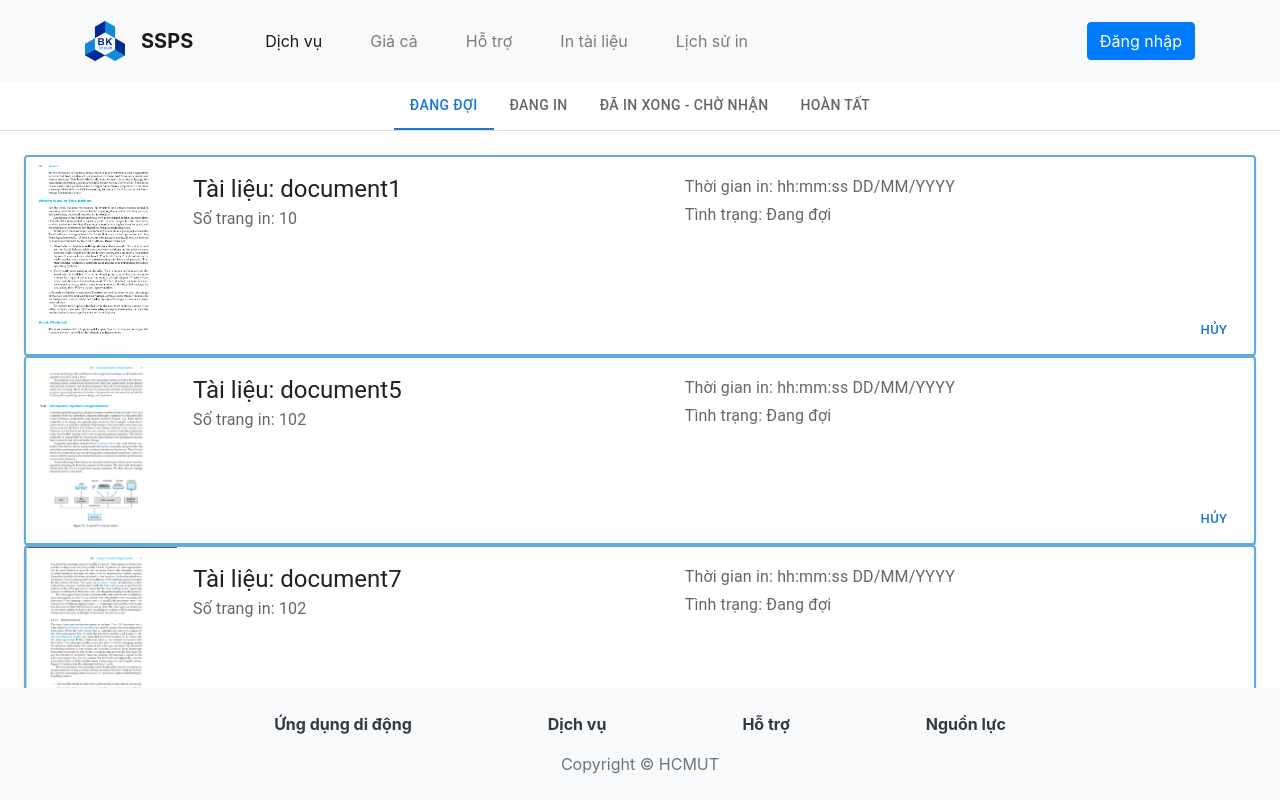
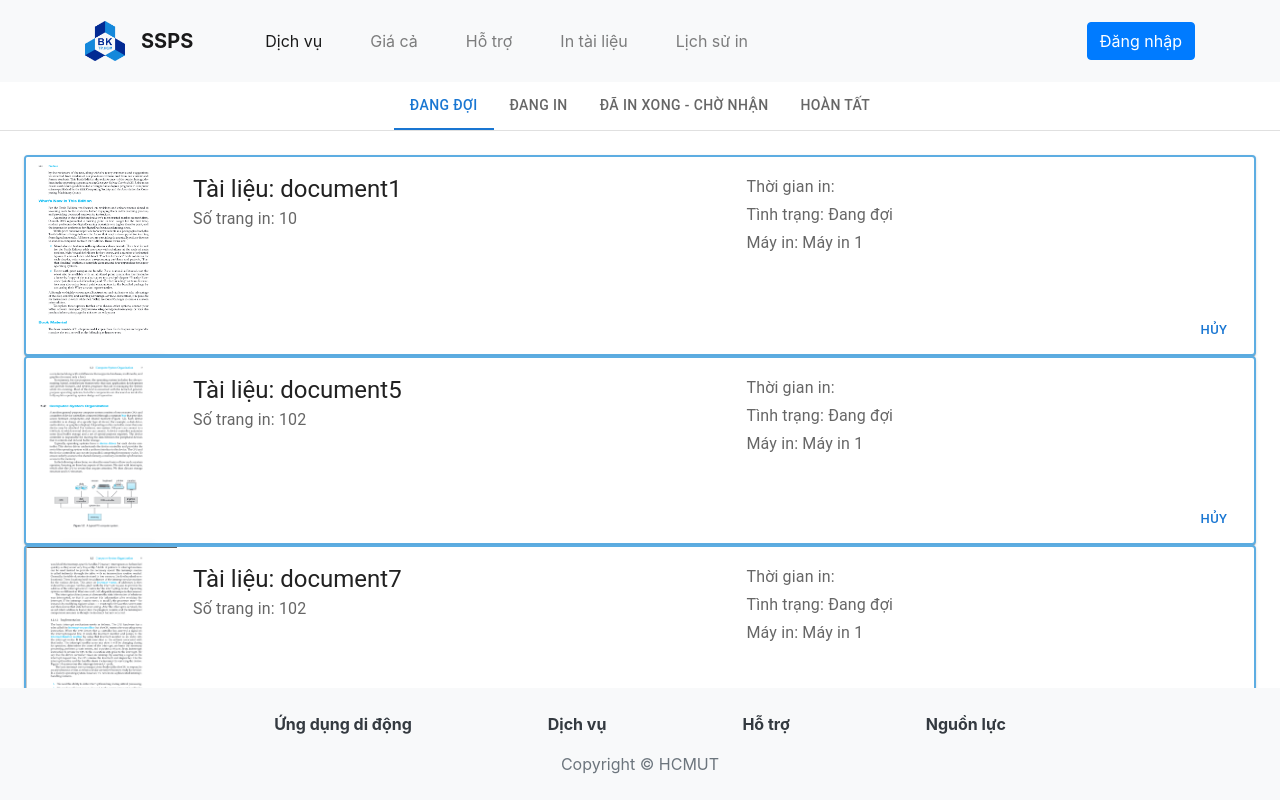
Before and after one commit to chinhan1405/printingapp_react, a React (Create React App) app: page /printHis in a window 1280 px wide. Shown: the top 812 px of the page. Built offline with nearby package versions, Linux system fonts and the light colour scheme.

Commit message:
Printing Track

```diff
--- a/src/printTrack/Tablist.js
+++ b/src/printTrack/Tablist.js
@@ -7,6 +7,10 @@ import TabPanel from '@mui/lab/TabPanel';
 import Card from '@mui/material/Card';
 import CardContent from '@mui/material/CardContent';
 import Typography from '@mui/material/Typography';
+import Dialog from '@mui/material/Dialog';
+import DialogTitle from '@mui/material/DialogTitle';
+import DialogContent from '@mui/material/DialogContent';
+import DialogActions from '@mui/material/DialogActions';
 
 import MyDialog from './printResult';
 
@@ -88,7 +92,6 @@ function OrderCard({document}) {
   return (
     <div>
     <Card sx={{ display: 'flex', flexDirection: 'row', border: '2px solid #5DADE2'}}
-          onClick =  {handleClickOpen}
           onMouseEnter={handleMouseEnter}
           onMouseLeave={handleMouseLeave}
           style={{ backgroundColor: hover ? 'lightgray' : 'white' }}
@@ -111,22 +114,41 @@ function OrderCard({document}) {
           </Box>
           <Box sx={{ flex: '1 1 auto' }}>
             <Typography variant="subtitle1" color="text.secondary" component="div">
-              Thời gian in: hh:mm:ss DD/MM/YYYY
+              Thời gian in: {document.printStart}
             </Typography>
             <Typography variant="subtitle1" color="text.secondary" component="div">
               Tình trạng: {document.state}
+            </Typography>
+            <Typography variant="subtitle1" color="text.secondary" component="div">
+              Máy in: {document.printer}
             </Typography>
 
           </Box>
         </CardContent>
         <Box sx={{ display: 'flex', justifyContent: 'flex-end', p: 1 }}>
           {
-          document.state == "Đang đợi" ? <Button size="small">Hủy</Button> : null
+          document.state == "Đang đợi" ? <Button size="small" onClick =  {handleClickOpen}>Hủy</Button> : null
           }
         </Box>
       </Box>
     </Card>
-    {/* <MyDialog open={open} handleClose={handleClose} document={document}/> */}
+    <Dialog
+        open={open}
+        onClose={handleClose}
+      >
+        <DialogTitle>
+          {"Xác nhận xóa lệnh"}
+        </DialogTitle>
+        <DialogContent>
+          Bạn chắc chắn muốn xóa yêu cầu này?
+        </DialogContent>
+        <DialogActions>
+          <Button onClick={handleClose}>Đồng ý</Button>
+          <Button onClick={handleClose} autoFocus>
+            Hủy
+          </Button>
+        </DialogActions>
+      </Dialog>
     </div>
 
   );
@@ -141,21 +163,27 @@ var waitingDoc = [
     "date" : "2015-01-01 00:00:00",
     "pages" : 10,
     "ava" : "img/fileAva/img1.png",
-    "state": "Đang đợi"
+    "state": "Đang đợi",
+    "printStart": null,
+    "printer": "Máy in 1"
   },
   {
     "name" : "document5",
     "date" : "2015-01-01 00:00:00",
     "pages" : 102,
     "ava" : "img/fileAva/img5.png",
-    "state": "Đang đợi"
+    "state": "Đang đợi",
+    "printStart": null,
+    "printer": "Máy in 1"
   },
   {
     "name" : "document7",
     "date" : "2015-01-01 00:00:00",
     "pages" : 102,
     "ava" : "img/fileAva/img7.png",
-    "state": "Đang đợi"
+    "state": "Đang đợi",
+    "printStart": null,
+    "printer": "Máy in 1"
   }
 ]
 var printingDoc = [
@@ -164,8 +192,9 @@ var printingDoc = [
     "date" : "2015-01-01 00:00:00",
     "pages" : 102,
     "ava" : "img/fileAva/img2.png",
-    "state": "Đang in"
-
+    "state": "Đang in",
+    "printStart": "2023-11-16 00:00:00",
+    "printer": "Máy in 1"
 
   }
 ]
@@ -176,14 +205,20 @@ var readyDoc = [
     "date" : "2015-01-01 00:00:00",
     "pages" : 10123,
     "ava" : "img/fileAva/img4.png",
-    "state": "Đã in xong"
+    "state": "Đã in xong",
+    "printStart": "2023-11-16 15:20:00",
+    "printer": "Máy in 1"
+
   },
   {
     "name" : "document6",
     "date" : "2015-01-01 00:00:00",
     "pages" : 10123,
     "ava" : "img/fileAva/img6.png",
-    "state": "Đã in xong"
+    "state": "Đã in xong",
+    "printStart": "2023-11-16 00:00:00",
+    "printer": "Máy in 1"
+
   }
 ]
 
@@ -194,21 +229,27 @@ var completedDoc = [
       "date" : "2015-01-01 00:00:00",
       "pages" : 10123,
       "ava" : "img/fileAva/img8.png",
-      "state": "Đã xác nhận"
+      "state": "Đã xác nhận",
+      "printStart": "2023-11-12 00:00:00",
+      "printer": "Máy in 2"
   },
   {
       "name" : "document9",
       "date" : "2015-01-01 00:00:00",
       "pages" : 102,
       "ava" : "img/fileAva/img9.png",
-      "state": "Đã xác nhận"
+      "state": "Đã xác nhận",
+      "printStart": "2023-11-10 00:00:00",
+      "printer": "Máy in 2"
   },
   {
       "name" : "document10",
       "date" : "2015-01-01 00:00:00",
       "pages" : 10123,
       "ava" : "img/fileAva/img10.png",
-      "state": "Đã xác nhận"
+      "state": "Đã xác nhận",
+      "printStart": "2023-11-10 00:00:00",
+      "printer": "Máy in 1"
   },
 
   {
@@ -216,13 +257,16 @@ var completedDoc = [
       "date" : "2015-01-01 00:00:00",
       "pages" : 10123,
       "ava" : "img/fileAva/img14.png",
-      "state": "Đã xác nhận"
+      "state": "Đã xác nhận",
+      "printStart": "2023-11-10 00:00:00"
   },
   {
       "name" : "document3",
       "date" : "2015-01-01 00:00:00",
       "pages" : 10141,
       "ava" : "img/fileAva/img3.png",
-      "state": "Đã xác nhận"
+      "state": "Đã xác nhận",
+      "printStart": "2023-11-10 00:00:00",
+      "printer": "Máy in 3"
   }
 ]
--- a/src/printTrack/printResult.js
+++ b/src/printTrack/printResult.js
@@ -7,15 +7,19 @@ import DialogActions from '@mui/material/DialogActions';
 import Button from '@mui/material/Button';
 import Typography from '@mui/material/Typography';
 import {CardActions, CardHeader, CardMedia } from '@mui/material';
-export default function MyDialog(open, handleClose, document) {
+export default function MyDialog(open, handleClose) {
     return(
         <Dialog open={open} onClose={handleClose}>
           <DialogTitle>
-            TÀI LIỆU
+            Xóa yêu cầu in
           </DialogTitle>
           <DialogContent>
-            <popupContent document={document}/>
+            Bạn muốn xóa lệnh in này?
           </DialogContent>
+          <DialogActions>
+            <Button onClick = {handleClose}>Đồng ý</Button>
+            <Button onClick = {handleClose}>Hủy</Button>
+          </DialogActions>
 
         </Dialog>
     );
```
